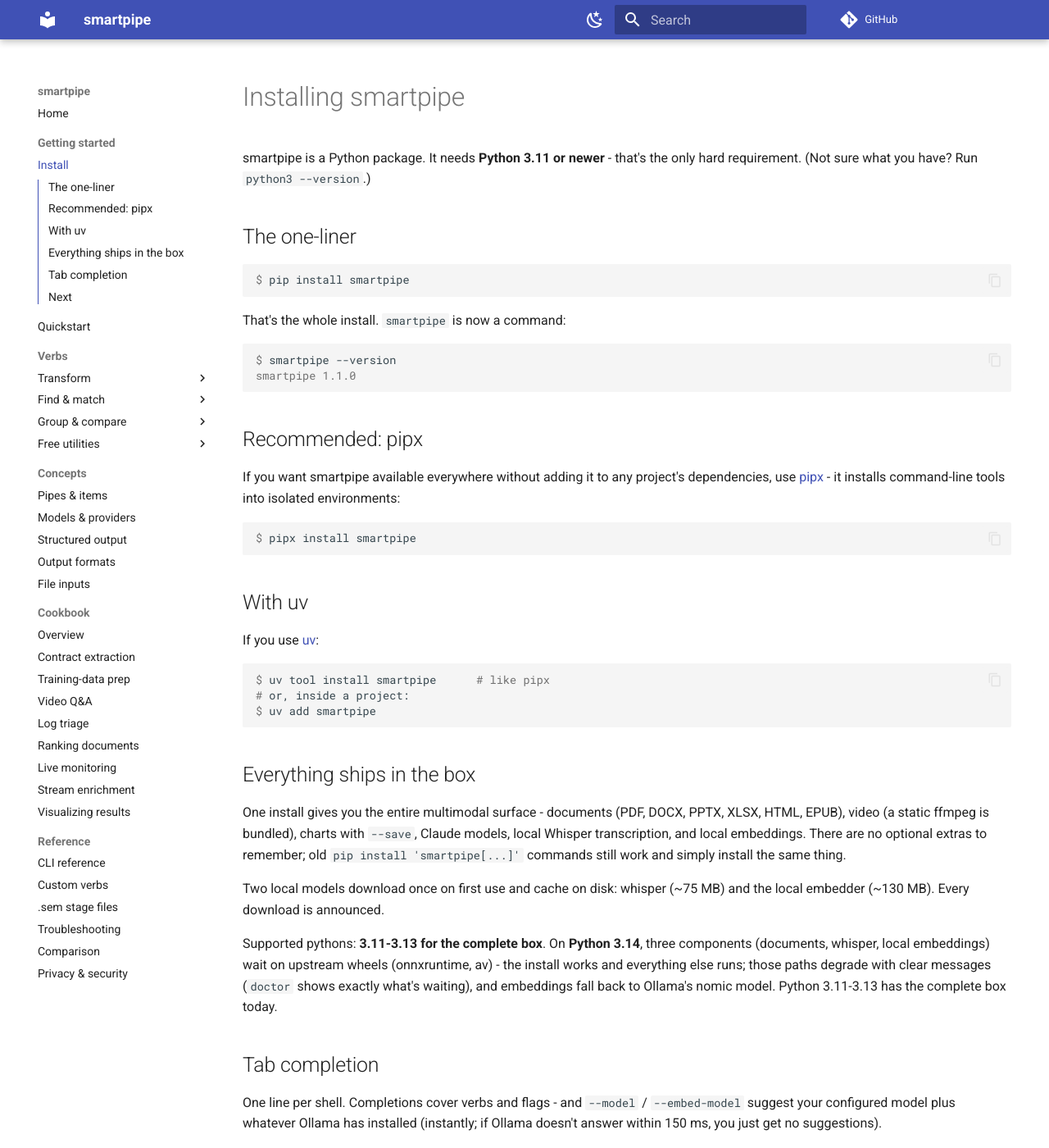
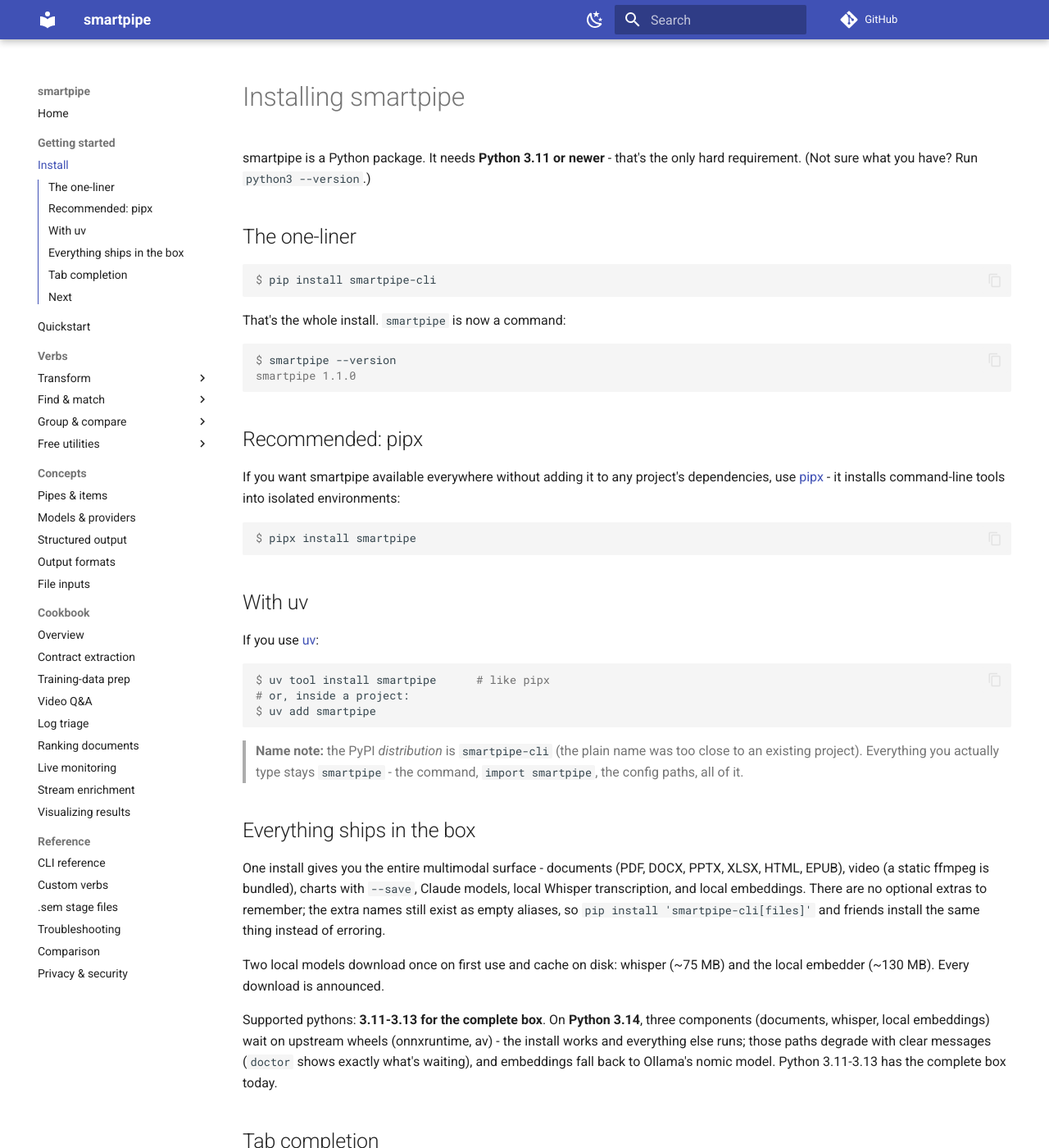
Before and after one commit to prabal-rje/smartpipe, an MkDocs documentation site: the page built from docs/install.md, in a window 1280 px wide and 1400 px high. Shown: the whole window at 82% size. Built offline with MkDocs 1.6.1 and Material for MkDocs 9.7.7, drawn with Linux system fonts in a browser that asks for light colours; comment, search, counter and statistics services are not loaded.

Commit message:
chore: PyPI distribution renames to smartpipe-cli; everything typed stays smartpipe (D47)
PyPI rejected 'smartpipe' as too similar to an existing project; the
owner registered the pending publisher as smartpipe-cli. Only the
distribution name changes (the bs4/beautifulsoup4 pattern): pyproject
name = smartpipe-cli, while the command, import smartpipe, repo, env
prefix, and config paths stay smartpipe. Install surfaces updated
(pip install smartpipe-cli; zero-install is uvx --from smartpipe-cli
smartpipe; PyPI badge/link; the empty extra aliases documented under
the new name), with a name note in install.md and the README tagline
line. NOTICE and CITATION keep the software name. Verified: wheel
builds as smartpipe_cli-1.3.0, twine PASSED, fresh-venv install shows
dist smartpipe-cli 1.3.0 while smartpipe --version, import smartpipe,
and a free verb all answer as before. RELEASING.md records the naming
so the tag-push flow targets the right project.

````diff
--- a/docs/install.md
+++ b/docs/install.md
@@ -6,7 +6,7 @@
 ## The one-liner
 
 ```console
-$ pip install smartpipe
+$ pip install smartpipe-cli
 ```
 
 That's the whole install. `smartpipe` is now a command:
@@ -36,13 +36,18 @@
 $ uv add smartpipe
 ```
 
+> **Name note:** the PyPI *distribution* is `smartpipe-cli` (the plain name
+> was too close to an existing project). Everything you actually type stays
+> `smartpipe` - the command, `import smartpipe`, the config paths, all of it.
+
 ## Everything ships in the box
 
 One install gives you the entire multimodal surface - documents (PDF, DOCX,
 PPTX, XLSX, HTML, EPUB), video (a static ffmpeg is bundled), charts with
 `--save`, Claude models, local Whisper transcription, and local embeddings.
-There are no optional extras to remember; old `pip install 'smartpipe[...]'`
-commands still work and simply install the same thing.
+There are no optional extras to remember; the extra names still exist as
+empty aliases, so `pip install 'smartpipe-cli[files]'` and friends install
+the same thing instead of erroring.
 
 Two local models download once on first use and cache on disk: whisper
 (~75 MB) and the local embedder (~130 MB). Every download is announced.
--- a/pyproject.toml
+++ b/pyproject.toml
@@ -3,7 +3,7 @@
 build-backend = "hatchling.build"
 
 [project]
-name = "smartpipe"
+name = "smartpipe-cli"
 version = "1.3.0"
 description = "Semantic pipes for your terminal - PDFs, images, audio, video, and text through Unix verbs that understand."
 readme = "README.md"
````
Also changed, not shown: CHANGELOG.md (+4 -0 lines), README.md (+3 -3 lines), RELEASING.md (+5 -0 lines), docs/inputs/files.md (+1 -1 lines), docs/quickstart.md (+1 -1 lines), 1 other file.
